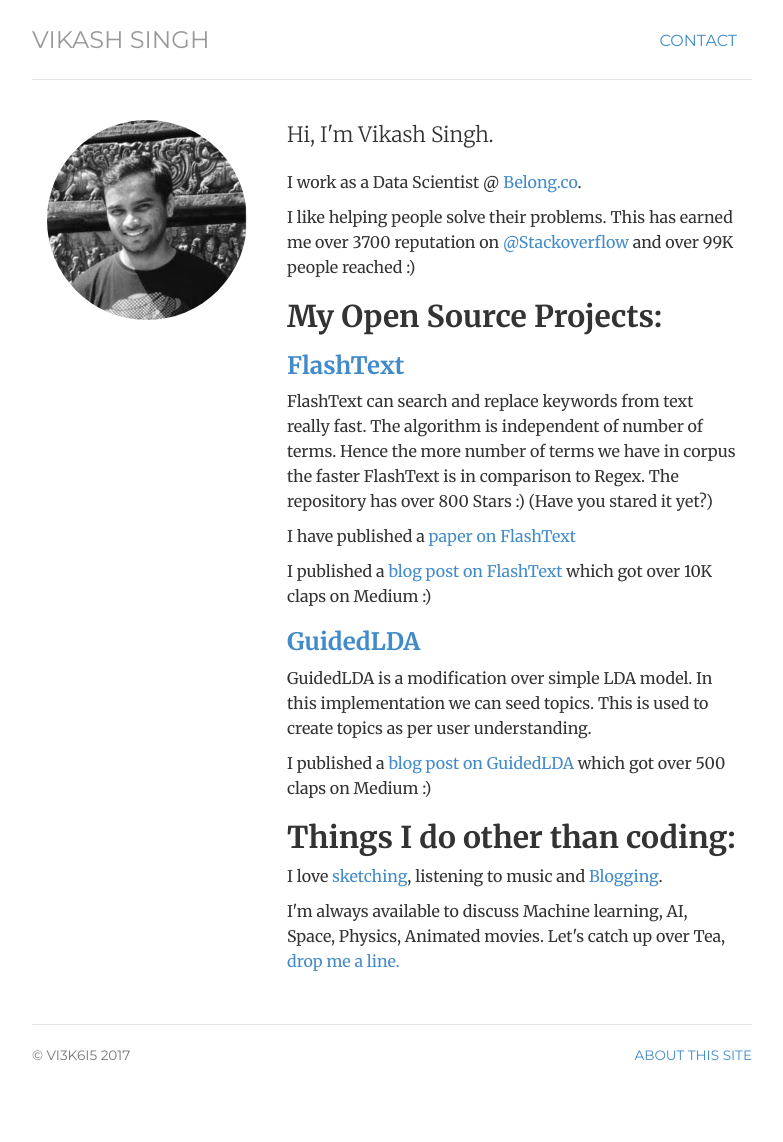
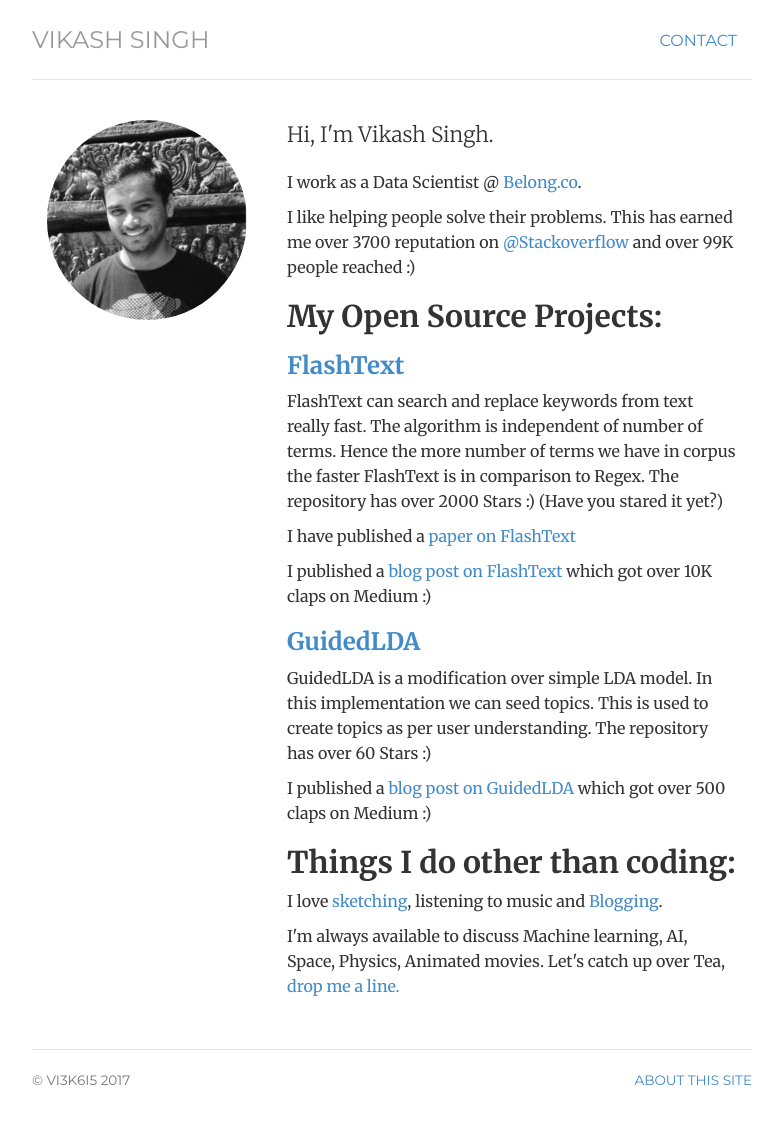
Before and after one commit to vi3k6i5/vi3k6i5.github.io, a Jekyll site: the page built from index.html, in a window 1280 px wide. Shown: the whole page, without its empty margins (248-1031 px from the left). Built offline with Jekyll 4.4.1, drawn with Linux system fonts in a browser that asks for light colours; before the commit the page ends 1117 px from its top, so only the background shows below that.

Commit message:
Update index.html

```diff
--- a/index.html
+++ b/index.html
@@ -20,12 +20,12 @@
     <h2>My Open Source Projects:</h2>
 
     <h3><a href="https://github.com/vi3k6i5/flashtext">FlashText</a></h3>
-    <p>FlashText can search and replace keywords from text really fast. The algorithm is independent of number of terms. Hence the more number of terms we have in corpus the faster FlashText is in comparison to Regex. The repository has over 800 Stars :) (Have you stared it yet?)</p>
+    <p>FlashText can search and replace keywords from text really fast. The algorithm is independent of number of terms. Hence the more number of terms we have in corpus the faster FlashText is in comparison to Regex. The repository has over 2000 Stars :) (Have you stared it yet?)</p>
     <p> I have published a <a href="https://arxiv.org/abs/1711.00046">paper on FlashText</a></p>
     <p> I published a <a href="https://medium.freecodecamp.org/regex-was-taking-5-days-flashtext-does-it-in-15-minutes-55f04411025f">blog post on FlashText</a> which got over 10K claps on Medium :)</p>
 
     <h3><a href="https://github.com/vi3k6i5/GuidedLDA">GuidedLDA</a></h3>
-    <p>GuidedLDA is a modification over simple LDA model. In this implementation we can seed topics. This is used to create topics as per user understanding.</p>
+    <p>GuidedLDA is a modification over simple LDA model. In this implementation we can seed topics. This is used to create topics as per user understanding. The repository has over 60 Stars :)</p>
     <p> I published a <a href="https://medium.freecodecamp.org/how-we-changed-unsupervised-lda-to-semi-supervised-guidedlda-e36a95f3a164">blog post on GuidedLDA</a> which got over 500 claps on Medium :)</p>
 
     <h2>Things I do other than coding:</h2>
```
